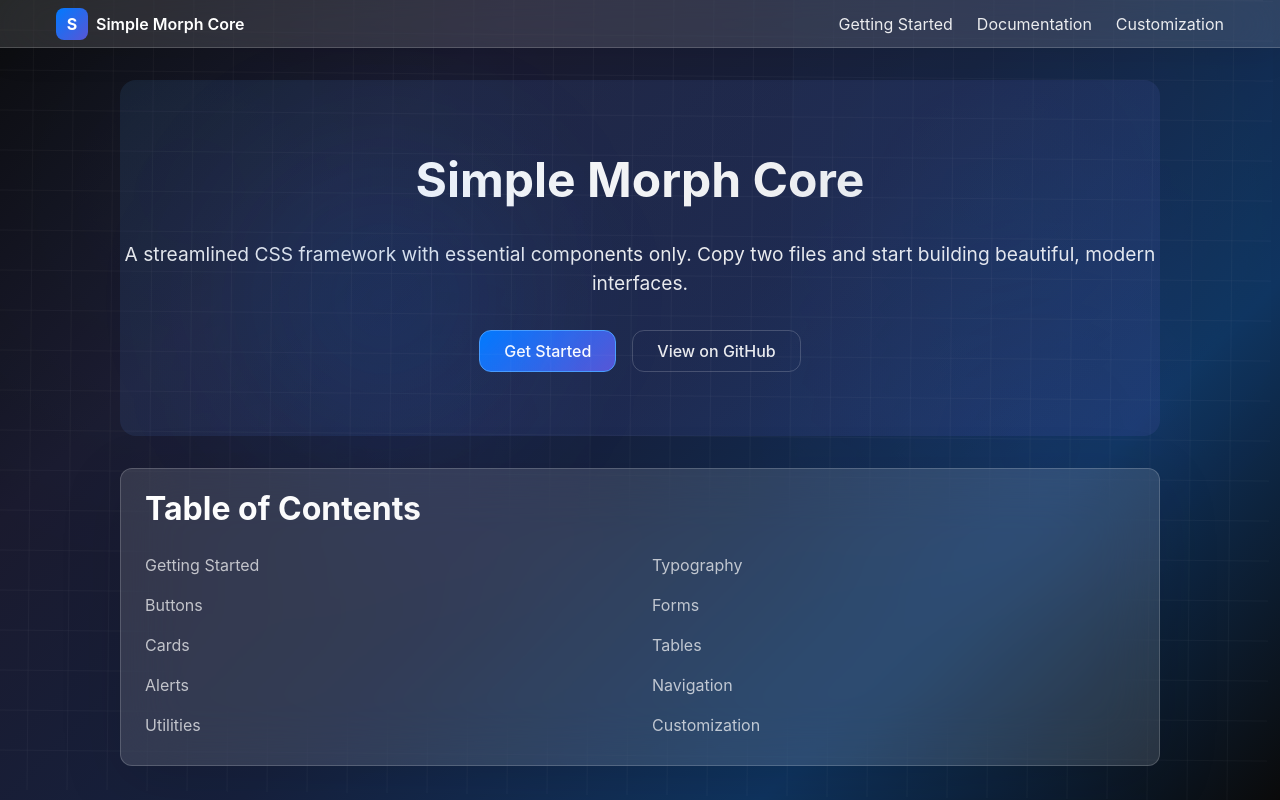
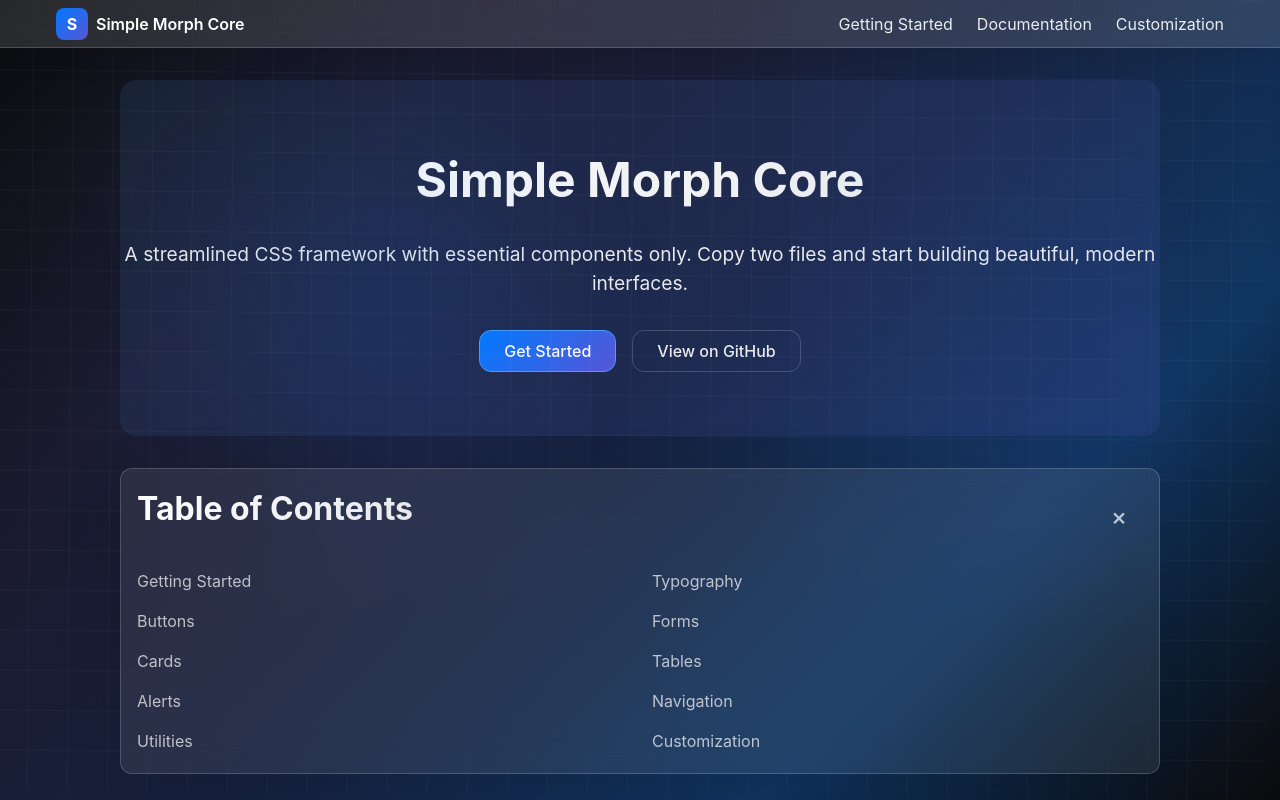
Before and after one commit to davidteren/simple_morph, a plain HTML site: page index.html in a window 1280 px wide. Shown: the top 800 px of the page. Drawn offline with Linux system fonts and the light colour scheme.

Commit message:
feat: add closeable table of contents with sticky positioning and glass effect

```diff
--- a/index.html
+++ b/index.html
@@ -211,7 +211,10 @@
 
         <!-- Table of Contents -->
         <nav class="toc">
-            <h3>Table of Contents</h3>
+            <div class="toc-header">
+                <h3>Table of Contents</h3>
+                <button class="toc-close" aria-label="Close table of contents">×</button>
+            </div>
             <ul>
                 <li><a href="#getting-started">Getting Started</a></li>
                 <li><a href="#typography">Typography</a></li>
--- a/simple-morph-core.css
+++ b/simple-morph-core.css
@@ -612,3 +612,49 @@ a:focus-visible {
     backdrop-filter: none !important;
   }
 }
+
+/* Table of Contents Styles */
+nav.toc {
+  position: sticky;
+  top: var(--spacing-lg);
+  background: var(--glass-bg);
+  backdrop-filter: blur(var(--glass-blur));
+  border: var(--border-width) solid var(--glass-border);
+  border-radius: var(--border-radius);
+  padding: var(--spacing-md);
+  margin: var(--spacing-lg) 0;
+  z-index: 100;
+  max-height: 80vh;
+  overflow-y: auto;
+}
+
+.toc-header {
+  display: flex;
+  justify-content: space-between;
+  align-items: center;
+  margin-bottom: var(--spacing-md);
+}
+
+.toc-close {
+  background: transparent;
+  border: none;
+  color: var(--text-muted);
+  font-size: 1.5rem;
+  cursor: pointer;
+  width: 30px;
+  height: 30px;
+  display: flex;
+  align-items: center;
+  justify-content: center;
+  border-radius: 50%;
+  transition: all var(--transition-normal);
+}
+
+.toc-close:hover {
+  background: rgba(255, 255, 255, 0.1);
+  color: var(--text-primary);
+}
+
+nav.toc.hidden {
+  display: none;
+}
--- a/simple-morph-core.js
+++ b/simple-morph-core.js
@@ -16,6 +16,7 @@
       this.setupMobileMenu();
       this.setupSmoothScroll();
       this.setupFormValidation();
+      this.setupTocClose();
 
       // Expose public API
       this.exposeAPI();
@@ -142,6 +143,20 @@
       });
     },
 
+    // Table of Contents close functionality
+    setupTocClose: function() {
+      const tocCloseButtons = document.querySelectorAll('.toc-close');
+
+      tocCloseButtons.forEach(function(button) {
+        button.addEventListener('click', function() {
+          const toc = this.closest('nav.toc');
+          if (toc) {
+            toc.classList.add('hidden');
+          }
+        });
+      });
+    },
+
     // Utility functions
     utils: {
       // Debounce function for performance
```
